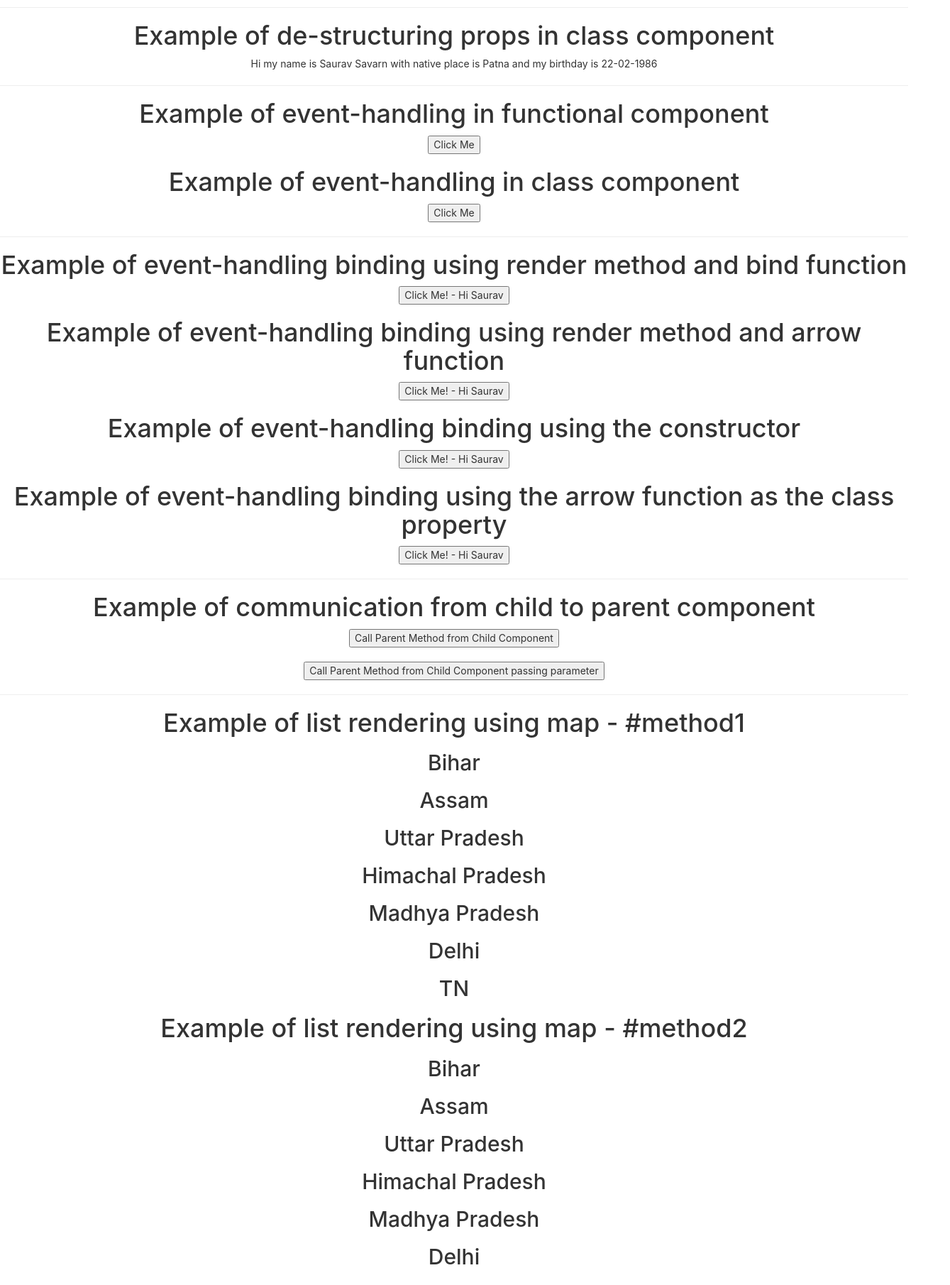
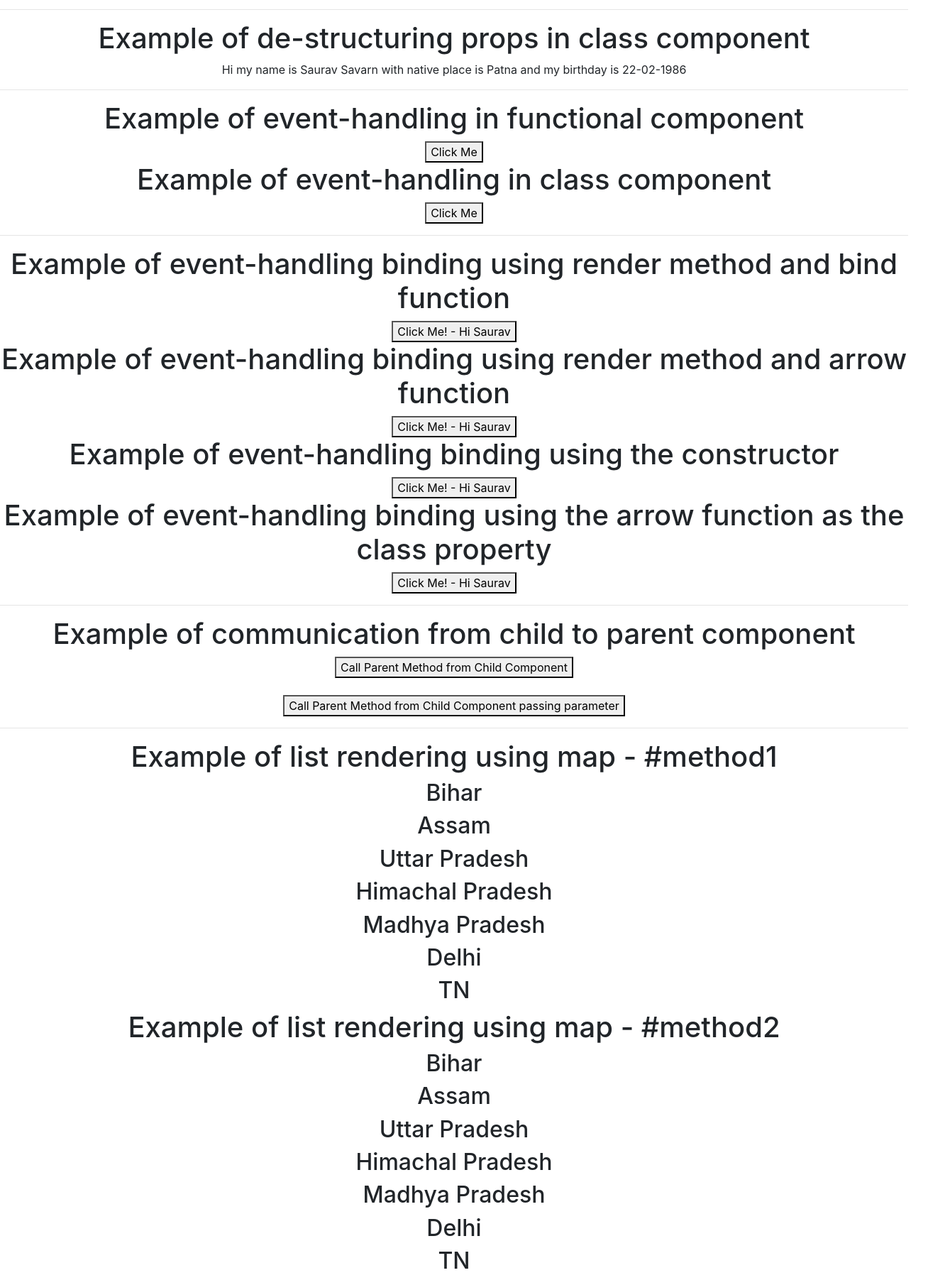
Before and after one commit to sauravsavarn/reactjs-QuickStart, a React (Create React App) app: page / in a window 1280 px wide. Shown: the part 960-2770 px from the top of the page at 71% size, 1339 px wide, since content can reach past the window. Built offline with nearby package versions, Linux system fonts and the light colour scheme.

Commit message:
Changes: 1. list rendering in react with the index which is the 2nd argument in map function as key to the list

```diff
--- a/public/index.html
+++ b/public/index.html
@@ -15,7 +15,9 @@
       user's mobile device or desktop. See https://developers.google.com/web/fundamentals/web-app-manifest/
     -->
     <link rel="manifest" href="%PUBLIC_URL%/manifest.json" />
-    <link rel="stylesheet" href="https://maxcdn.bootstrapcdn.com/bootstrap/3.3.7/css/bootstrap.min.css" integrity="sha384-BVYiiSIFeK1dGmJRAkycuHAHRg32OmUcww7on3RYdg4Va+PmSTsz/K68vbdEjh4u" crossorigin="anonymous">
+    <!-- <link rel="stylesheet" href="https://maxcdn.bootstrapcdn.com/bootstrap/3.3.7/css/bootstrap.min.css" integrity="sha384-BVYiiSIFeK1dGmJRAkycuHAHRg32OmUcww7on3RYdg4Va+PmSTsz/K68vbdEjh4u" crossorigin="anonymous"> -->
+    <link rel="stylesheet" href="https://cdn.jsdelivr.net/npm/bootstrap@4.0.0/dist/css/bootstrap.min.css" integrity="sha384-Gn5384xqQ1aoWXA+058RXPxPg6fy4IWvTNh0E263XmFcJlSAwiGgFAW/dAiS6JXm" crossorigin="anonymous">
+
 
     <!--
       Notice the use of %PUBLIC_URL% in the tags above.
--- a/src/App.js
+++ b/src/App.js
@@ -16,6 +16,7 @@ import ExampleEventHandlingBindingClassComponent4 from './components/example-eve
 import ExampleChildToParentComponentCommunicateUsingProps from './components/example-communicate-from-child-to-parent-component/ExampleChildToParentComponentCommunicateUsingProps';
 import ExampleListRenderingUsingMap from './components/example-list-rendering-using-map/ExampleListRenderingUsingMap';
 import ExampleListRenderingUsingMapMethod2 from './components/example-list-rendering-using-map/ExampleListRenderingUsingMapMethod2';
+import ExampleListRenderingUsingMapWithKeys from './components/8.example-list-rendering-with-keys/ExampleListRenderingUsingMapWithKeys';
 // App component represents the view which when launch can be seen in the browser.
 function App() {
   return (
@@ -91,7 +92,12 @@ function App() {
       {/* example of list-rendering using map - #method2 */}
       <ExampleListRenderingUsingMapMethod2>
         <h1>Example of list rendering using map - #method2</h1>
-      </ExampleListRenderingUsingMapMethod2>
+      </ExampleListRenderingUsingMapMethod2><hr/>
+
+      {/* example of list-rendering using map and keys */}
+      <ExampleListRenderingUsingMapWithKeys>
+        <h1>Example of list rendering using map and keys</h1>
+      </ExampleListRenderingUsingMapWithKeys>
     </div>
   );
 }
--- /dev/null
+++ b/src/components/8.example-list-rendering-with-keys/ExampleListRenderingUsingMapWithKeys.js
@@ -0,0 +1,17 @@
+import React, { Component } from 'react'
+
+export default class ExampleListRenderingUsingMapWithKeys extends Component {
+    states = ["Bihar", "Assam", "Uttar Pradesh", "Himachal Pradesh", "Madhya Pradesh", "Delhi", "TN"];
+
+    // NOTE: here index is the key to the list item
+    stateList = this.states.map( (state, index) => <li className='list-group-item list-group-item-success'>{state}</li>)
+
+  render() {
+    return (
+      <div>
+        {this.props.children}
+        <ul className="list-group">{this.stateList}</ul>
+      </div>
+    )
+  }
+}
```
Also changed, not shown: src/components/8.example-list-rendering-with-keys/README.md (added).
